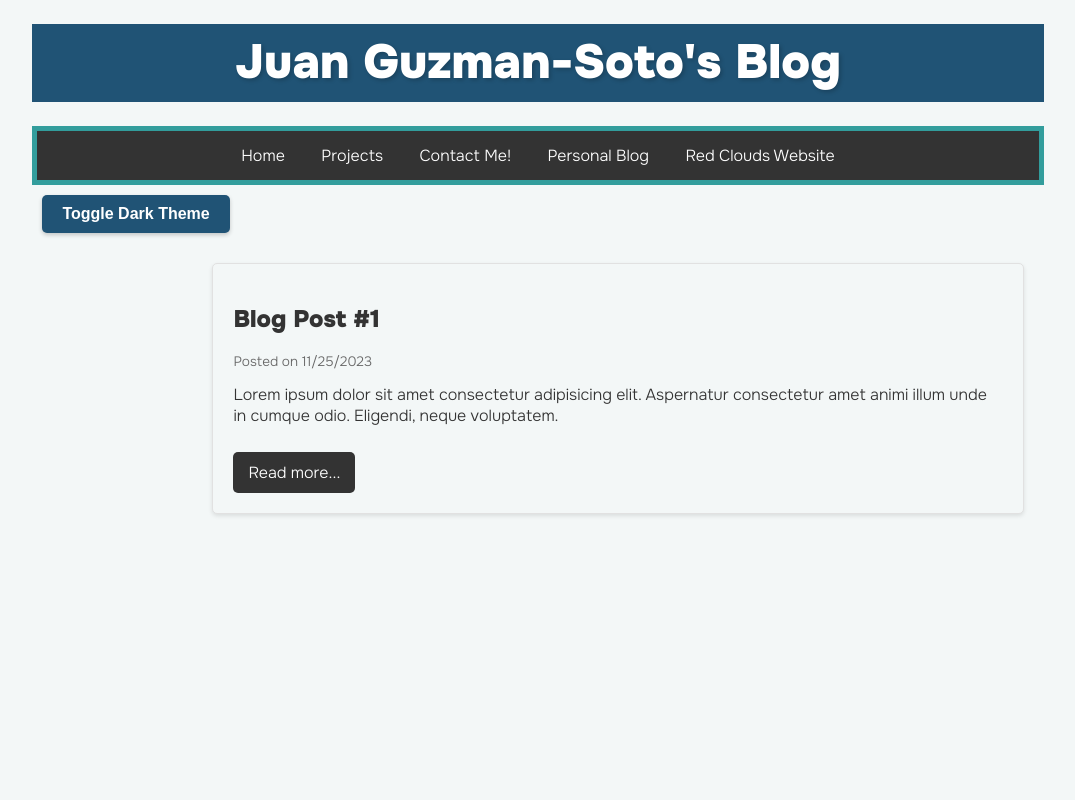
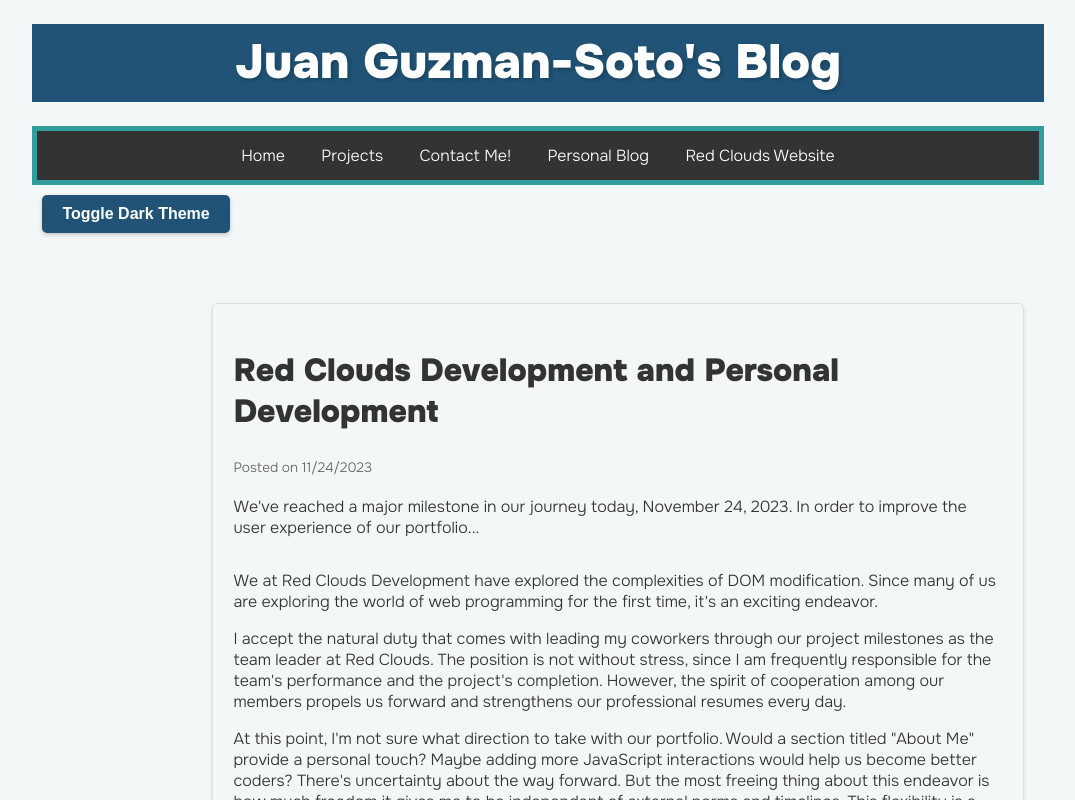
Before and after one commit to Red-Clouds-Dev/-Red-Clouds-Dev.github.io, a website: page Juan/blog.html in a window 1280 px wide. Both pictures are taken after a click on the link "Read more...". Shown: the top 800 px of the page, without its empty margins (102-1177 px from the left). Drawn offline with Linux system fonts and the light colour scheme; a web font is replaced by a local one.

Commit message:
Added a blog post

```diff
--- a/Juan/blog.html
+++ b/Juan/blog.html
@@ -23,17 +23,42 @@
         <button id="theme-toggle">Toggle Dark Theme</button>
         <main>
             <article class="blog-post">
-                <h2 class="post-title">Blog Post #1</h2>
-                <p class="post-date">Posted on 11/25/2023</p>
-                <p class="post-content">
-                    Lorem ipsum dolor sit amet consectetur adipisicing elit. Aspernatur consectetur amet animi illum unde in cumque odio. Eligendi, neque voluptatem.
+                <h2 class="post-title">Red Clouds Development and Personal Development</h2>
+                <p class="post-date">Posted on 11/24/2023</p>
+                <p class="post-preview">
+                    We've reached a major milestone in our journey today, November 24, 2023. In order to improve the user experience of our portfolio...
                 </p>
-                <a href="#" class="read-more">Read more...</a>
+
+                <div class="post-full-content" id="fullContent1">
+                    <p>
+                        We at Red Clouds Development have explored the complexities of DOM modification. Since many of us are exploring the world of web programming for the first time, it's an exciting endeavor.
+                    </p>
+                    <p>I accept the natural duty that comes with leading my coworkers through our project milestones as the team leader at Red Clouds. The position is not without stress, since I am frequently responsible for the team's performance and the project's completion. However, the spirit of cooperation among our members propels us forward and strengthens our professional resumes every day.</p>
+                    <p>At this point, I'm not sure what direction to take with our portfolio. Would a section titled "About Me" provide a personal touch? Maybe adding more JavaScript interactions would help us become better coders? There's uncertainty about the way forward. But the most freeing thing about this endeavor is how much freedom it gives me to be independent of external norms and timelines. This flexibility is a welcome adjustment that enables me to create something that I don't consider finished until it fulfills my own personal requirements.</p>
+                </div>
+                <a href="#" class="read-more" data-target="fullContent1">Read more...</a>
+                <footer>
+                    <p>Written by: Juan</p>
+                </footer>
             </article>
-
         </main>
     </div>
+
 </body>
+<script>
+    document.querySelectorAll('.read-more').forEach(button => {
+    button.addEventListener('click', function(event) {
+        event.preventDefault();
+        const fullContentId = this.getAttribute('data-target');
+        const fullContent = document.getElementById(fullContentId);
+
+
+        fullContent.classList.toggle('expanded');
+
+        this.textContent = fullContent.classList.contains('expanded') ? 'Read less...' : 'Read more...';
+    });
+});
+</script>
 <script>
     const themeToggleButton = document.getElementById('theme-toggle');
     const currentTheme = localStorage.getItem('theme') || 'light';
--- a/Juan/styles/styles.css
+++ b/Juan/styles/styles.css
@@ -241,22 +241,30 @@ footer nav{
     background: #555;
 }
 .blog-post {
-    margin-bottom: 2em;
-    padding-bottom: 1em;
-    border-bottom: 1px solid #eaeaea;
+    background-color: #f9f9f9;
+    padding: 20px;
+    margin: 40px 0;
+    border-radius: 5px;
+    box-shadow: 0 2px 5px rgba(0, 0, 0, 0.1);
 }
 
 .post-title {
+    font-size: 2em;
     color: #333;
 }
 
 .post-date {
     font-size: 0.85em;
     color: #666;
+    margin-bottom: 20px;
 }
 
 .post-content {
     margin-top: 0.5em;
+}
+.post-content p {
+    text-align: justify;
+    margin-bottom: 20px;
 }
 
 .read-more {
@@ -272,6 +280,20 @@ footer nav{
 .read-more:hover {
     background-color: #555;
 }
+.post-preview {
+    margin-top: 0.5em;
+}
+
+.post-full-content {
+    max-height: 0;
+    overflow: hidden;
+    transition: max-height 0.5s ease-in-out;
+}
+
+
+.expanded {
+    max-height: 1000px;
+}
 article.blog-post {
     background: var(--background-color);
     border: 1px solid #e1e1e1;
@@ -280,6 +302,7 @@ article.blog-post {
     margin-bottom: 20px;
     box-shadow: 0 2px 4px rgba(0,0,0,0.1);
 }
+
 
 
 @media (max-width: 600px) {
```
